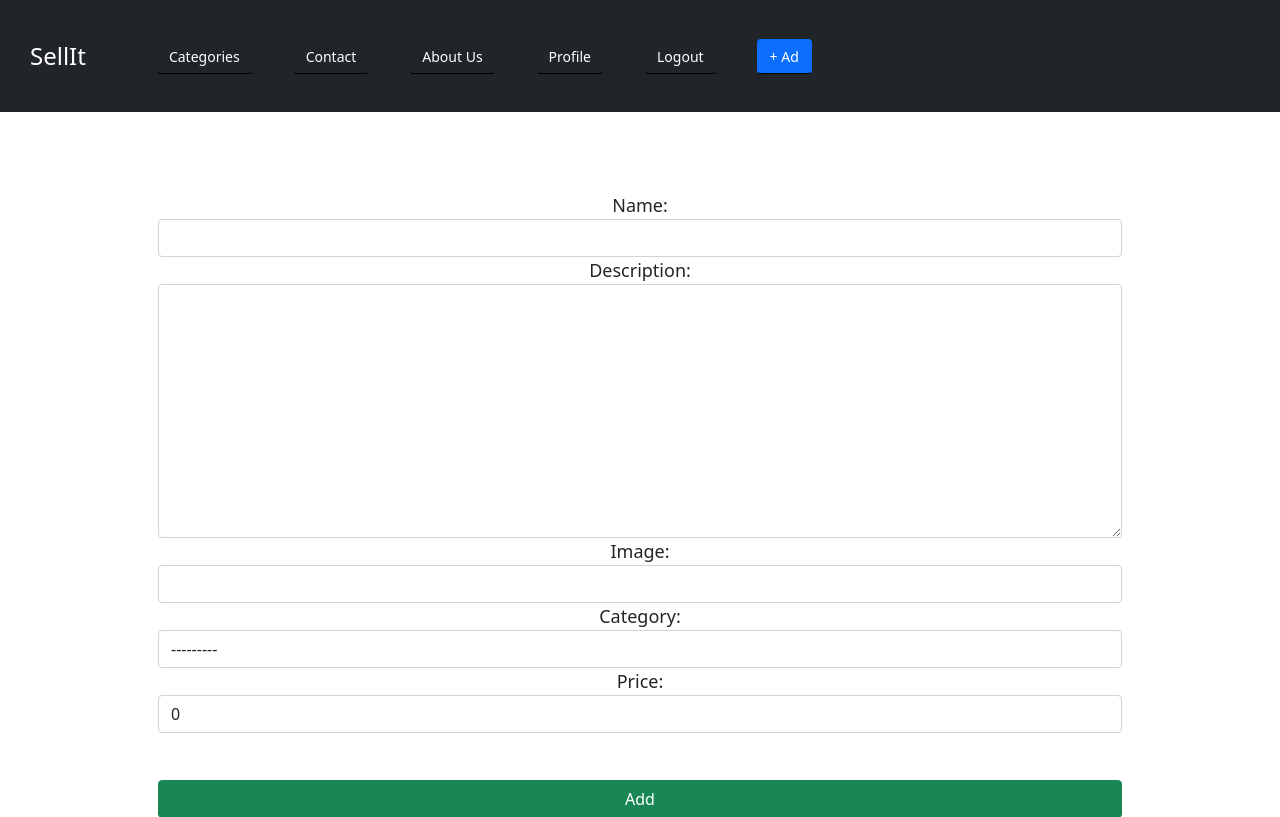
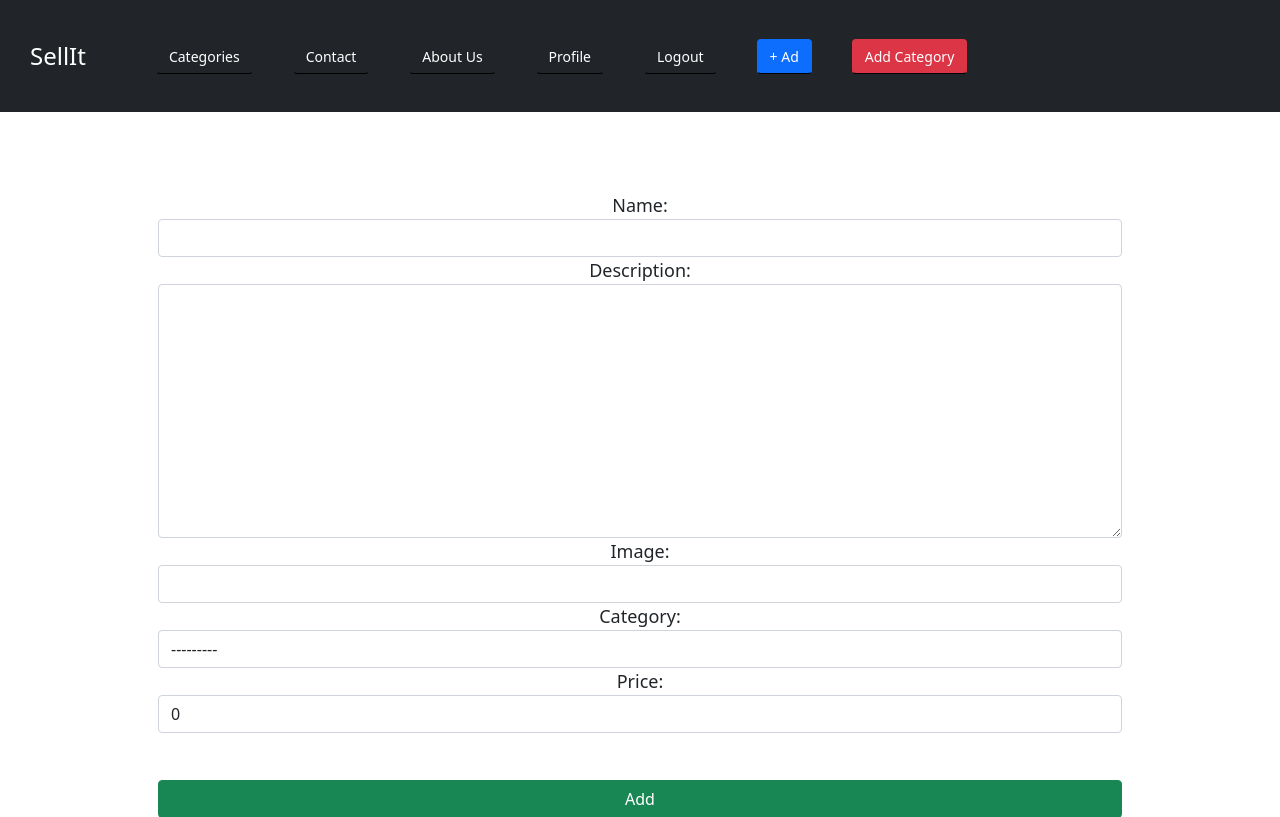
Before and after one commit to optim77/dj_app, a Django app: page /add_new/ in a window 1280 px wide. Shown: the top 817 px of the page. Run offline with Django 4.2, Linux system fonts and the light colour scheme; a user stored in the database is signed in; data comes from the database, SQL or seed files in the repository.

Commit message:
Update base.html

```diff
--- a/app/spacex/templates/spacex/base.html
+++ b/app/spacex/templates/spacex/base.html
@@ -26,6 +26,12 @@
     {% else %}
         <a class="text-white nav-cat btn " href="{% url 'login_page' %}">Login</a>
         <a class="text-white nav-cat btn " href="{% url 'sign_page' %}">Sign Up</a>
+    {% endif %}
+
+    {% if user.is_superuser %}
+        <!-- Admin panel -->
+        <a class="text-white nav-cat btn btn-danger" href="">Add Category</a>
+
     {% endif %}
 
 
```
